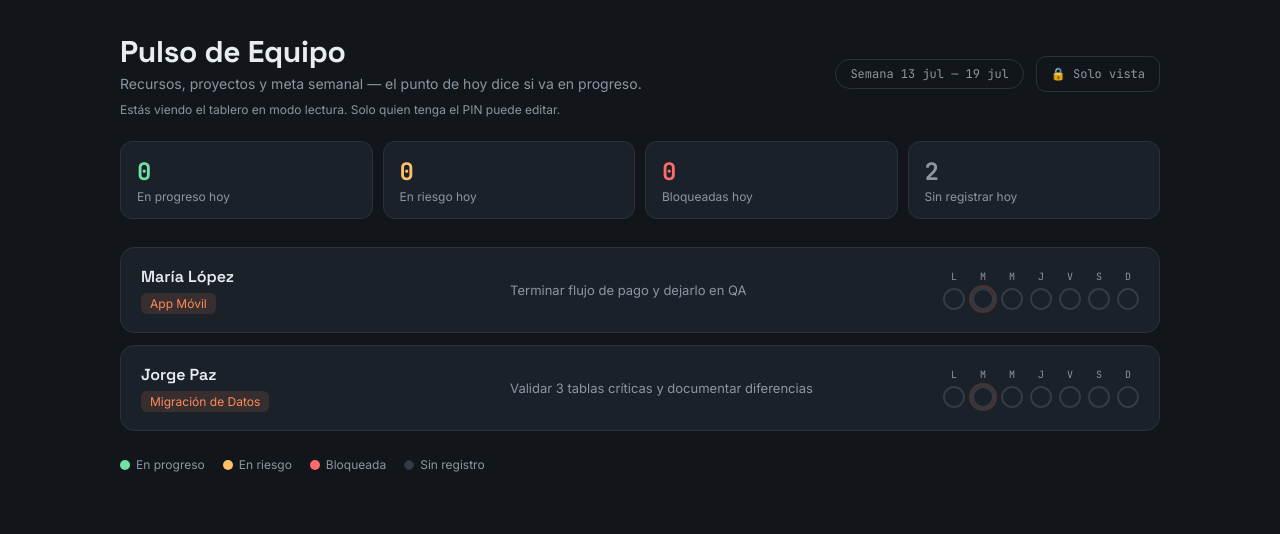
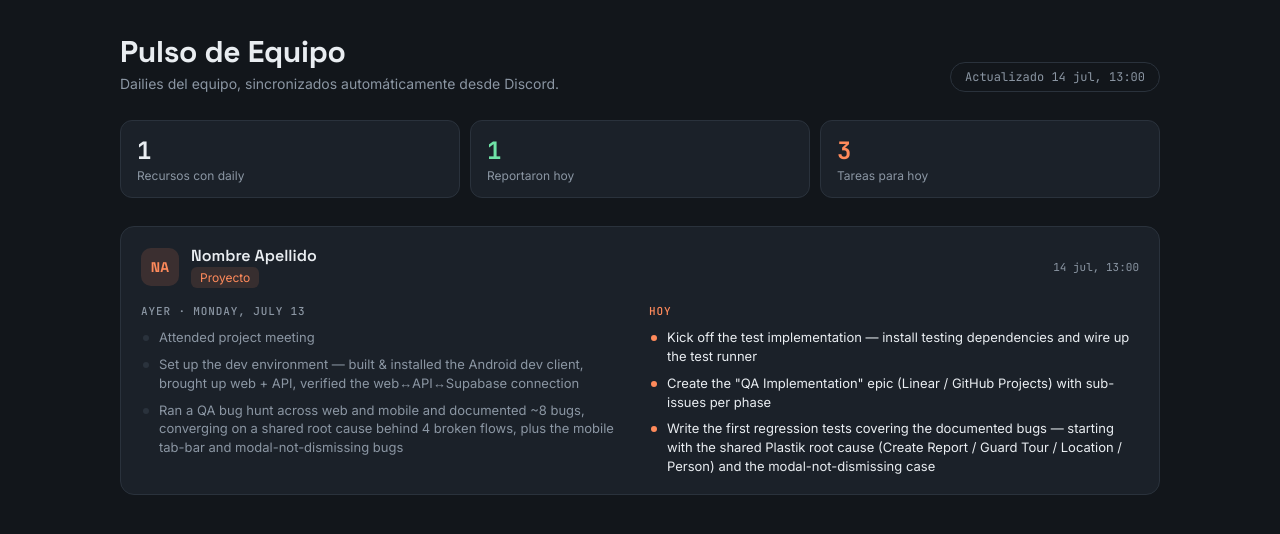
Before and after one commit to LinethArraya/TeamPulse, a plain HTML site: page index.html in a window 1280 px wide. Drawn offline with Linux system fonts and the light colour scheme.

Commit message:
Sync dailies from Discord into the dashboard
- Add GitHub Actions workflow to read the Discord channel on a schedule
- Add Node parser for the "Daily Status" Yesterday/Today format
- Add team.json (code -> name/project) and seed data.json
- Rework index.html to render Ayer/Hoy task lists from data.json

Co-Authored-By: Claude Opus 4.8 <noreply@anthropic.com>

```diff
--- /dev/null
+++ b/data.json
@@ -0,0 +1,23 @@
+{
+  "updatedAt": "2026-07-14T13:00:00.000Z",
+  "people": [
+    {
+      "code": "CT",
+      "name": "Nombre Apellido",
+      "project": "Proyecto",
+      "yesterdayLabel": "Monday, July 13",
+      "yesterday": [
+        "Attended project meeting",
+        "Set up the dev environment — built & installed the Android dev client, brought up web + API, verified the web↔API↔Supabase connection",
+        "Ran a QA bug hunt across web and mobile and documented ~8 bugs, converging on a shared root cause behind 4 broken flows, plus the mobile tab-bar and modal-not-dismissing bugs"
+      ],
+      "today": [
+        "Kick off the test implementation — install testing dependencies and wire up the test runner",
+        "Create the \"QA Implementation\" epic (Linear / GitHub Projects) with sub-issues per phase",
+        "Write the first regression tests covering the documented bugs — starting with the shared Plastik root cause (Create Report / Guard Tour / Location / Person) and the modal-not-dismissing case"
+      ],
+      "postedAt": "2026-07-14T13:00:00.000Z",
+      "author": ""
+    }
+  ]
+}
--- a/index.html
+++ b/index.html
@@ -2,6 +2,7 @@
 <html lang="es">
 <head>
 <meta charset="UTF-8">
+<meta name="viewport" content="width=device-width, initial-scale=1">
 <title>Pulso de Equipo</title>
 <style>
   @import url('https://fonts.googleapis.com/css2?family=Space+Grotesk:wght@500;600;700&family=Inter:wght@400;500;600&family=JetBrains+Mono:wght@400;500;700&display=swap');
@@ -9,15 +10,12 @@
   :root{
     --bg: #12161B;
     --panel: #1B2129;
-    --panel-hover: #212832;
     --line: #2A323C;
     --text: #E9EDF1;
     --muted: #8B96A3;
     --accent: #FF8A5B;
     --ok: #6FE3A6;
-    --risk: #FFC168;
-    --blocked: #FF6B6B;
-    --none: #333C46;
+    --yesterday: #8B96A3;
   }
   *{ box-sizing: border-box; }
   body{
@@ -48,7 +46,7 @@
   }
 
   .stats{
-    display:grid; grid-template-columns: repeat(4,1fr); gap: 10px;
+    display:grid; grid-template-columns: repeat(3,1fr); gap: 10px;
     margin-bottom: 28px;
   }
   .stat{
@@ -56,90 +54,59 @@
     border-radius: 12px; padding: 14px 16px;
   }
   .stat .n{ font-family:'JetBrains Mono', monospace; font-size: 24px; font-weight: 700; }
+  .stat.accent .n{ color: var(--accent); }
+  .stat.ok .n{ color: var(--ok); }
   .stat .l{ font-size: 12px; color: var(--muted); margin-top: 2px; }
-  .stat.ok .n{ color: var(--ok); }
-  .stat.risk .n{ color: var(--risk); }
-  .stat.blocked .n{ color: var(--blocked); }
-  .stat.pending .n{ color: var(--muted); }
-
-  .add-btn{
-    background: var(--accent); color: #1A1204; border:none;
-    font-family: 'Space Grotesk', sans-serif; font-weight: 600; font-size: 14px;
-    padding: 10px 18px; border-radius: 10px; cursor:pointer;
-    transition: transform .12s ease, filter .12s ease;
-  }
-  .add-btn:hover{ filter: brightness(1.08); transform: translateY(-1px); }
 
   .board{ display:flex; flex-direction:column; gap: 12px; }
 
   .card{
     background: var(--panel); border:1px solid var(--line);
     border-radius: 14px; padding: 18px 20px;
-    display:grid; grid-template-columns: 1.1fr 1.3fr auto; gap: 18px; align-items:center;
-  }
-  @media (max-width: 780px){
-    .card{ grid-template-columns: 1fr; }
+    display:grid; grid-template-columns: 1fr; gap: 16px;
   }
 
-  .who{ display:flex; flex-direction:column; gap: 6px; }
+  .who{ display:flex; align-items:center; gap: 12px; flex-wrap: wrap; }
+  .avatar{
+    width: 38px; height: 38px; border-radius: 10px;
+    background: rgba(255,138,91,.14); color: var(--accent);
+    display:flex; align-items:center; justify-content:center;
+    font-family:'Space Grotesk', sans-serif; font-weight: 700; font-size: 14px;
+    flex-shrink: 0;
+  }
   .name{ font-family:'Space Grotesk', sans-serif; font-weight:600; font-size:16px; }
   .proj{
     font-size: 12px; color: var(--accent); background: rgba(255,138,91,.12);
-    display:inline-block; padding: 3px 9px; border-radius: 6px; width:fit-content;
-    cursor:text;
+    display:inline-block; padding: 3px 9px; border-radius: 6px;
   }
-  .goal{
-    font-size: 13px; color: var(--muted); line-height:1.4; cursor:text;
+  .posted{ font-family:'JetBrains Mono', monospace; font-size: 11px; color: var(--muted); margin-left:auto; }
+
+  .cols{ display:grid; grid-template-columns: 1fr 1fr; gap: 18px; }
+  @media (max-width: 720px){ .cols{ grid-template-columns: 1fr; } }
+
+  .col h3{
+    font-family:'JetBrains Mono', monospace; font-size: 11px; font-weight: 500;
+    text-transform: uppercase; letter-spacing: 0.08em;
+    color: var(--muted); margin: 0 0 10px;
   }
-  .editable:hover{ outline: 1px dashed var(--line); outline-offset: 3px; }
-  .editable[contenteditable="true"]{ outline: 1px solid var(--accent); outline-offset: 3px; }
-
-  .pulse{ display:flex; gap: 7px; align-items:center; }
-  .day{ display:flex; flex-direction:column; align-items:center; gap:5px; }
-  .day .d-label{ font-family:'JetBrains Mono', monospace; font-size:10px; color: var(--muted); }
-  .dot{
-    width: 22px; height:22px; border-radius:50%;
-    border: 2px solid var(--none); cursor:pointer;
-    display:flex; align-items:center; justify-content:center;
-    transition: transform .1s ease, box-shadow .15s ease;
-    background: transparent;
+  .col.today h3{ color: var(--accent); }
+  ul{ list-style: none; margin: 0; padding: 0; display:flex; flex-direction:column; gap: 8px; }
+  li{
+    font-size: 13px; line-height: 1.45; color: var(--text);
+    padding-left: 18px; position: relative;
   }
-  .dot:hover{ transform: scale(1.12); }
-  .dot.today{ box-shadow: 0 0 0 3px rgba(255,138,91,.18); }
-  .dot.ok{ background: var(--ok); border-color: var(--ok); }
-  .dot.risk{ background: var(--risk); border-color: var(--risk); }
-  .dot.blocked{ background: var(--blocked); border-color: var(--blocked); }
-
-  .del{
-    background:none; border:none; color: var(--muted); cursor:pointer;
-    font-size: 12px; padding: 4px 6px; border-radius:6px;
+  li::before{
+    content: ''; position: absolute; left: 2px; top: 7px;
+    width: 6px; height: 6px; border-radius: 50%; background: var(--line);
   }
-  .del:hover{ color: var(--blocked); background: rgba(255,107,107,.1); }
-  .card-foot{ display:flex; justify-content:flex-end; margin-top: -6px; }
+  .col.today li::before{ background: var(--accent); }
+  .col.yesterday li{ color: var(--muted); }
+  .col .none{ font-size: 13px; color: var(--muted); font-style: italic; padding-left: 18px; }
 
   .empty{
     text-align:center; padding: 60px 20px; color: var(--muted);
     border: 1px dashed var(--line); border-radius: 14px; font-size: 14px;
   }
-
-  .lock-btn{
-    background: transparent; color: var(--muted); border: 1px solid var(--line);
-    font-family: 'JetBrains Mono', monospace; font-size: 12px;
-    padding: 9px 14px; border-radius: 10px; cursor:pointer;
-  }
-  .lock-btn.unlocked{ color: var(--ok); border-color: var(--ok); }
-  .lock-hint{
-    font-size: 12px; color: var(--muted); margin: -18px 0 24px;
-  }
-  .lock-hint.hidden{ display:none; }
-  .dot.locked, .editable.locked{ cursor: default; }
-
-  .legend{
-    display:flex; gap:18px; margin-top: 26px; flex-wrap:wrap;
-    font-size: 12px; color: var(--muted);
-  }
-  .legend span{ display:inline-flex; align-items:center; gap:6px; }
-  .legend i{ width:10px; height:10px; border-radius:50%; display:inline-block; }
 </style>
 </head>
 <body>
@@ -147,235 +114,103 @@
   <header>
     <div>
       <h1>Pulso de Equipo</h1>
-      <p class="sub">Recursos, proyectos y meta semanal — el punto de hoy dice si va en progreso.</p>
+      <p class="sub">Dailies del equipo, sincronizados automáticamente desde Discord.</p>
     </div>
-    <div style="display:flex; gap:12px; align-items:center;">
-      <span class="week-tag" id="weekTag"></span>
-      <button class="add-btn" id="addBtn" style="display:none;">+ Agregar recurso</button>
-      <button class="lock-btn" id="lockBtn">🔒 Solo vista</button>
-    </div>
+    <span class="week-tag" id="updatedTag">Cargando…</span>
   </header>
-  <p class="lock-hint" id="lockHint">Estás viendo el tablero en modo lectura. Solo quien tenga el PIN puede editar.</p>
 
   <div class="stats" id="stats"></div>
   <div class="board" id="board"></div>
-
-  <div class="legend">
-    <span><i style="background:var(--ok)"></i> En progreso</span>
-    <span><i style="background:var(--risk)"></i> En riesgo</span>
-    <span><i style="background:var(--blocked)"></i> Bloqueada</span>
-    <span><i style="background:var(--none); border:1px solid var(--line)"></i> Sin registro</span>
-  </div>
 </div>
 
 <script>
-const STORAGE_KEY = 'pulso-equipo-recursos';
-const EDIT_PIN = '2026'; // Cambiá este código por el que quieras usar como manager
-let resources = [];
-let editMode = false;
-const DAY_LABELS = ['L','M','M','J','V','S','D'];
-const STATUS_ORDER = ['none','ok','risk','blocked'];
-
-function toDateStr(d){ return d.toISOString().slice(0,10); }
-
-function getWeekDates(){
-  const now = new Date();
-  const day = (now.getDay() + 6) % 7; // 0 = Monday
-  const monday = new Date(now);
-  monday.setDate(now.getDate() - day);
-  const dates = [];
-  for(let i=0;i<7;i++){
-    const d = new Date(monday);
-    d.setDate(monday.getDate()+i);
-    dates.push(toDateStr(d));
-  }
-  return dates;
+function escapeHtml(str){
+  const div = document.createElement('div');
+  div.textContent = str == null ? '' : String(str);
+  return div.innerHTML;
 }
 
-function fmtWeekTag(dates){
-  const opts = {day:'2-digit', month:'short'};
-  const start = new Date(dates[0]);
-  const end = new Date(dates[6]);
-  const f = (d)=> d.toLocaleDateString('es-ES', opts).replace('.','');
-  return `Semana ${f(start)} — ${f(end)}`;
+function initials(name, code){
+  const parts = (name || '').trim().split(/\s+/).filter(Boolean);
+  if(parts.length >= 2) return (parts[0][0] + parts[1][0]).toUpperCase();
+  if(parts.length === 1 && parts[0].length >= 2) return parts[0].slice(0,2).toUpperCase();
+  return (code || '?').slice(0,2).toUpperCase();
 }
 
-async function loadData(){
-  try{
-    const raw = localStorage.getItem(STORAGE_KEY);
-    resources = raw ? JSON.parse(raw) : seedData();
-  }catch(e){
-    resources = seedData();
-  }
-  render();
+function fmtUpdated(iso){
+  if(!iso) return '';
+  const d = new Date(iso);
+  if(isNaN(d)) return '';
+  return d.toLocaleString('es-ES', {
+    day:'2-digit', month:'short', hour:'2-digit', minute:'2-digit'
+  }).replace('.','');
 }
 
-function seedData(){
-  return [
-    { id: cryptoId(), name: 'María López', project: 'App Móvil', goal: 'Terminar flujo de pago y dejarlo en QA', checkins:{} },
-    { id: cryptoId(), name: 'Jorge Paz', project: 'Migración de Datos', goal: 'Validar 3 tablas críticas y documentar diferencias', checkins:{} }
-  ];
+function taskList(tasks){
+  if(!tasks || tasks.length === 0){
+    return '<div class="none">Sin registro</div>';
+  }
+  return '<ul>' + tasks.map(t => `<li>${escapeHtml(t)}</li>`).join('') + '</ul>';
 }
 
-function cryptoId(){ return 'r' + Math.random().toString(36).slice(2,10); }
+function render(data){
+  const people = (data && data.people) || [];
 
-async function saveData(){
+  document.getElementById('updatedTag').textContent =
+    data.updatedAt ? `Actualizado ${fmtUpdated(data.updatedAt)}` : '';
+
+  const totalToday = people.reduce((n,p)=> n + ((p.today||[]).length), 0);
+  const reported = people.filter(p => (p.today||[]).length > 0).length;
+
+  document.getElementById('stats').innerHTML = `
+    <div class="stat"><div class="n">${people.length}</div><div class="l">Recursos con daily</div></div>
+    <div class="stat ok"><div class="n">${reported}</div><div class="l">Reportaron hoy</div></div>
+    <div class="stat accent"><div class="n">${totalToday}</div><div class="l">Tareas para hoy</div></div>
+  `;
+
+  const board = document.getElementById('board');
+  if(people.length === 0){
+    board.innerHTML = `<div class="empty">Aún no hay dailies. En cuanto el equipo publique en Discord y corra la sincronización, aparecerán aquí.</div>`;
+    return;
+  }
+
+  board.innerHTML = people.map(p => `
+    <div class="card">
+      <div class="who">
+        <div class="avatar">${escapeHtml(initials(p.name, p.code))}</div>
+        <div>
+          <div class="name">${escapeHtml(p.name || p.code)}</div>
+          ${p.project ? `<span class="proj">${escapeHtml(p.project)}</span>` : ''}
+        </div>
+        ${p.postedAt ? `<span class="posted">${escapeHtml(fmtUpdated(p.postedAt))}</span>` : ''}
+      </div>
+      <div class="cols">
+        <div class="col yesterday">
+          <h3>Ayer${p.yesterdayLabel ? ' · ' + escapeHtml(p.yesterdayLabel) : ''}</h3>
+          ${taskList(p.yesterday)}
+        </div>
+        <div class="col today">
+          <h3>Hoy</h3>
+          ${taskList(p.today)}
+        </div>
+      </div>
+    </div>
+  `).join('');
+}
+
+async function load(){
   try{
-    localStorage.setItem(STORAGE_KEY, JSON.stringify(resources));
+    const res = await fetch('./data.json?_=' + Date.now());
+    if(!res.ok) throw new Error('HTTP ' + res.status);
+    render(await res.json());
   }catch(e){
-    console.error('No se pudo guardar', e);
+    console.error('No se pudo cargar data.json', e);
+    render({ people: [] });
+    document.getElementById('updatedTag').textContent = 'Sin datos';
   }
 }
 
-function computeStats(dates){
-  const today = dates[new Date().getDay()===0?6:((new Date().getDay()+6)%7)];
-  let ok=0, risk=0, blocked=0, pending=0;
-  resources.forEach(r=>{
-    const s = r.checkins[today] || 'none';
-    if(s==='ok') ok++; else if(s==='risk') risk++; else if(s==='blocked') blocked++; else pending++;
-  });
-  return {ok,risk,blocked,pending};
-}
-
-function render(){
-  const dates = getWeekDates();
-  document.getElementById('weekTag').textContent = fmtWeekTag(dates);
-
-  const todayIdx = (new Date().getDay()+6)%7;
-  const todayStr = dates[todayIdx];
-
-  const s = computeStats(dates);
-  document.getElementById('stats').innerHTML = `
-    <div class="stat ok"><div class="n">${s.ok}</div><div class="l">En progreso hoy</div></div>
-    <div class="stat risk"><div class="n">${s.risk}</div><div class="l">En riesgo hoy</div></div>
-    <div class="stat blocked"><div class="n">${s.blocked}</div><div class="l">Bloqueadas hoy</div></div>
-    <div class="stat pending"><div class="n">${s.pending}</div><div class="l">Sin registrar hoy</div></div>
-  `;
-
-  const board = document.getElementById('board');
-  if(resources.length === 0){
-    board.innerHTML = `<div class="empty">Aún no hay recursos. Agrega el primero para empezar a ver su meta semanal y el pulso diario.</div>`;
-    return;
-  }
-
-  board.innerHTML = resources.map(r => `
-    <div class="card" data-id="${r.id}">
-      <div class="who">
-        <div class="name editable ${editMode?'':'locked'}" contenteditable="false" data-field="name">${escapeHtml(r.name)}</div>
-        <div class="proj editable ${editMode?'':'locked'}" contenteditable="false" data-field="project">${escapeHtml(r.project)}</div>
-      </div>
-      <div class="goal editable ${editMode?'':'locked'}" contenteditable="false" data-field="goal">${escapeHtml(r.goal)}</div>
-      <div>
-        <div class="pulse">
-          ${dates.map((d,i)=>{
-            const status = r.checkins[d] || 'none';
-            const isToday = d === todayStr;
-            return `<div class="day">
-              <div class="d-label">${DAY_LABELS[i]}</div>
-              <div class="dot ${status} ${isToday?'today':''} ${editMode?'':'locked'}" data-date="${d}" title="${d}"></div>
-            </div>`;
-          }).join('')}
-        </div>
-        ${editMode ? `<div class="card-foot"><button class="del">Eliminar</button></div>` : ''}
-      </div>
-    </div>
-  `).join('');
-
-  attachHandlers();
-}
-
-function escapeHtml(str){
-  const div = document.createElement('div');
-  div.textContent = str;
-  return div.innerHTML;
-}
-
-function attachHandlers(){
-  if(!editMode) return;
-  document.querySelectorAll('.card').forEach(card=>{
-    const id = card.dataset.id;
-    const resource = resources.find(r=>r.id===id);
-
-    card.querySelectorAll('.editable').forEach(el=>{
-      el.addEventListener('click', ()=>{
-        if(el.getAttribute('contenteditable')==='true') return;
-        el.setAttribute('contenteditable','true');
-        el.focus();
-        document.execCommand('selectAll', false, null);
-      });
-      el.addEventListener('blur', ()=>{
-        el.setAttribute('contenteditable','false');
-        resource[el.dataset.field] = el.textContent.trim();
-        saveData();
-      });
-      el.addEventListener('keydown', (e)=>{
-        if(e.key === 'Enter'){ e.preventDefault(); el.blur(); }
-      });
-    });
-
-    card.querySelectorAll('.dot').forEach(dot=>{
-      dot.addEventListener('click', ()=>{
-        const date = dot.dataset.date;
-        const current = resource.checkins[date] || 'none';
-        const next = STATUS_ORDER[(STATUS_ORDER.indexOf(current)+1) % STATUS_ORDER.length];
-        if(next === 'none'){ delete resource.checkins[date]; }
-        else{ resource.checkins[date] = next; }
-        saveData();
-        render();
-      });
-    });
-
-    card.querySelector('.del').addEventListener('click', ()=>{
-      resources = resources.filter(r=>r.id!==id);
-      saveData();
-      render();
-    });
-  });
-}
-
-document.getElementById('addBtn').addEventListener('click', ()=>{
-  resources.push({ id: cryptoId(), name: 'Nuevo recurso', project: 'Proyecto', goal: 'Definir meta de la semana', checkins:{} });
-  saveData();
-  render();
-});
-
-const lockBtn = document.getElementById('lockBtn');
-const addBtn = document.getElementById('addBtn');
-const lockHint = document.getElementById('lockHint');
-
-function updateLockUI(){
-  if(editMode){
-    lockBtn.textContent = '🔓 Modo edición';
-    lockBtn.classList.add('unlocked');
-    addBtn.style.display = 'inline-block';
-    lockHint.classList.add('hidden');
-  }else{
-    lockBtn.textContent = '🔒 Solo vista';
-    lockBtn.classList.remove('unlocked');
-    addBtn.style.display = 'none';
-    lockHint.classList.remove('hidden');
-  }
-}
-
-lockBtn.addEventListener('click', ()=>{
-  if(editMode){
-    editMode = false;
-    updateLockUI();
-    render();
-    return;
-  }
-  const input = prompt('Ingresá el PIN de edición:');
-  if(input === EDIT_PIN){
-    editMode = true;
-    updateLockUI();
-    render();
-  }else if(input !== null){
-    alert('PIN incorrecto.');
-  }
-});
-
-updateLockUI();
-loadData();
+load();
 </script>
 </body>
 </html>
--- /dev/null
+++ b/team.json
@@ -0,0 +1,3 @@
+{
+  "CT": { "name": "Nombre Apellido", "project": "Proyecto" }
+}
```
Also changed, not shown: scripts/sync-discord.mjs (added, +154 -0 lines), 1 other file.
